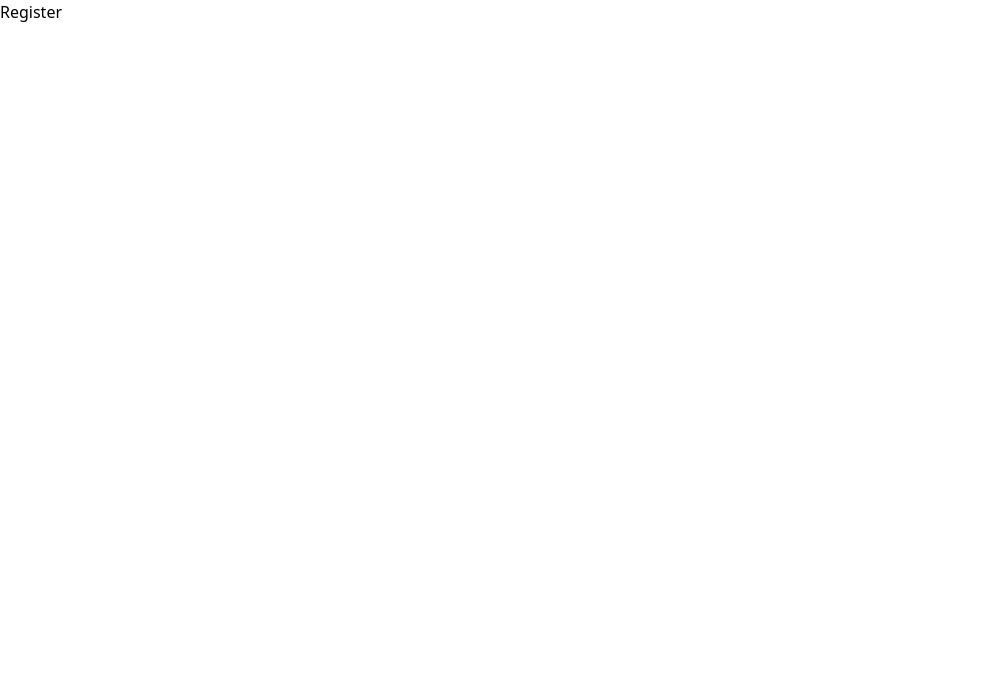
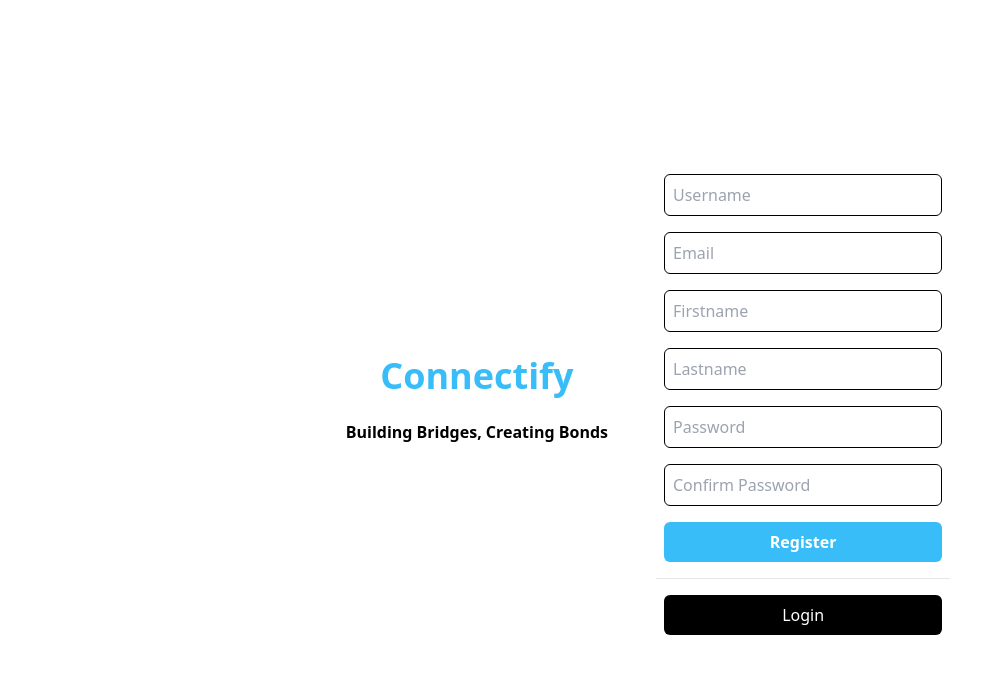
Before and after one commit to giankyle989/Connectify---MERN, a React (Vite) app in the folder frontend/: page /register in a window 1280 px wide. Shown: the top 674 px of the page, without its empty margins (0-1004 px from the left). Built offline with nearby package versions, Linux system fonts and the light colour scheme.

Commit message:
Added registration page design

```diff
--- a/frontend/src/pages/Register.tsx
+++ b/frontend/src/pages/Register.tsx
@@ -1,6 +1,55 @@
 const Register = () => {
   return (
-    <div>Register</div>
-  )
-}
-export default Register
+    <div className=" h-screen flex justify-center items-center">
+      <div className="grid grid-cols-1 md:grid-cols-2 md:gap-x-8">
+        <div className="p-2 space-y-2 flex flex-col justify-center">
+          <h1 className="text-sky-400 font-extrabold text-4xl text-center p-2">
+            Connectify
+          </h1>
+          <p className="p-2 font-semibold">Building Bridges, Creating Bonds</p>
+        </div>
+
+        <div className="flex flex-col bg-white">
+          <input
+            className="p-2 border border-black m-2 rounded-md outline-none"
+            type="text"
+            placeholder="Username"
+          />
+          <input
+            className="p-2 border border-black m-2 rounded-md outline-none"
+            type="text"
+            placeholder="Email"
+          />
+          <input
+            className="p-2 border border-black m-2 rounded-md outline-none"
+            type="text"
+            placeholder="Firstname"
+          />
+          <input
+            className="p-2 border border-black m-2 rounded-md outline-none"
+            type="text"
+            placeholder="Lastname"
+          />
+          <input
+            className="p-2 border border-black m-2 rounded-md outline-none"
+            type="text"
+            placeholder="Password"
+          />
+          <input
+            className="p-2 border border-black m-2 rounded-md outline-none"
+            type="text"
+            placeholder="Confirm Password"
+          />
+          <button className="bg-sky-400 hover:bg-sky-500 active:bg-sky-600 text-white font-semibold p-2 m-2 rounded-md">
+            Register
+          </button>
+          <hr className="h-px my-2 bg-gray-200 border-0 dark:bg-gray-700" />
+          <button className="bg-black hover:bg-slate-900 active:bg-slate-800 rounded-md text-white mt-2 mx-2 p-2">
+            Login
+          </button>
+        </div>
+      </div>
+    </div>
+  );
+};
+export default Register;
```
